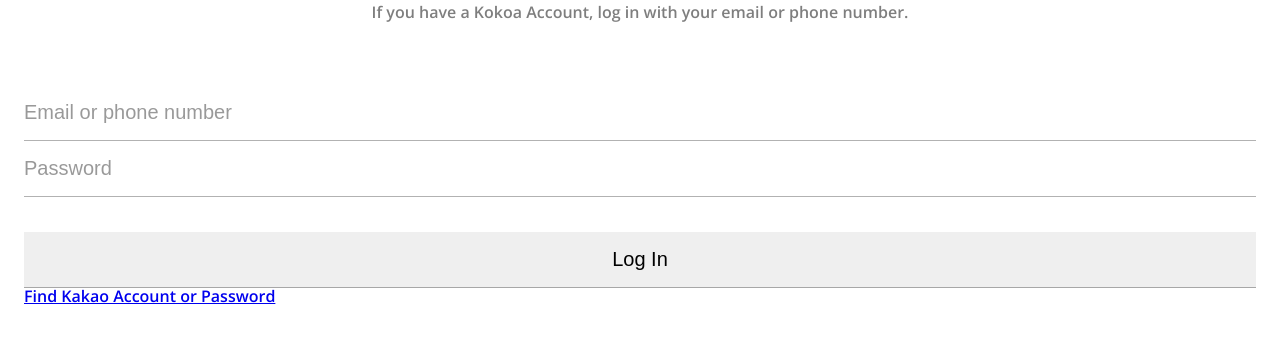
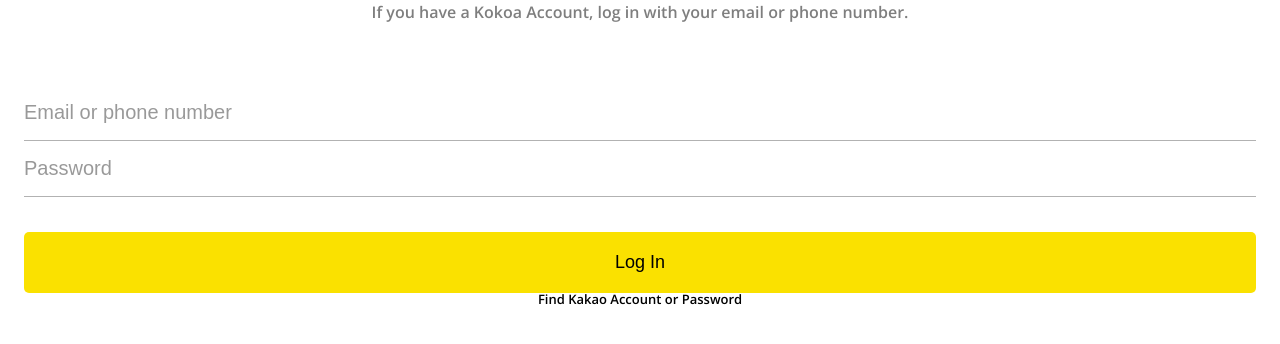
Before and after one commit to PHC-sys/kokoa-clone-2021, a plain HTML site: page index.html in a window 1280 px wide. Shown: the part 150-494 px from the top of the page. Drawn offline with nearby package versions, Linux system fonts and the light colour scheme.

Commit message:
css4
18DEC21 css4. update.
Using id(#) for style.

```diff
--- a/css/styles.css
+++ b/css/styles.css
@@ -35,6 +35,9 @@ body {
   padding: 16px 0px;
   border: none;
   font-size: 20px;
+}
+
+#login-form input:not([type="submit"]) {
   border-bottom: 1px solid rgba(0, 0, 0, 0.3);
   transition: border-color 0.3s ease-in-out;
 }
@@ -50,3 +53,17 @@ body {
 #login-form input:focus {
   border-color: var(--yellow);
 }
+
+#login-form input[type="submit"] {
+  background-color: var(--yellow);
+  cursor: pointer;
+  font-size: 18px;
+  border-radius: 5px;
+  padding: 20px 0px;
+}
+#login-form a {
+  text-align: center;
+  text-decoration: none;
+  color: inherit;
+  font-size: 13px;
+}
```
Also changed, not shown: css/stylesnote.txt.
